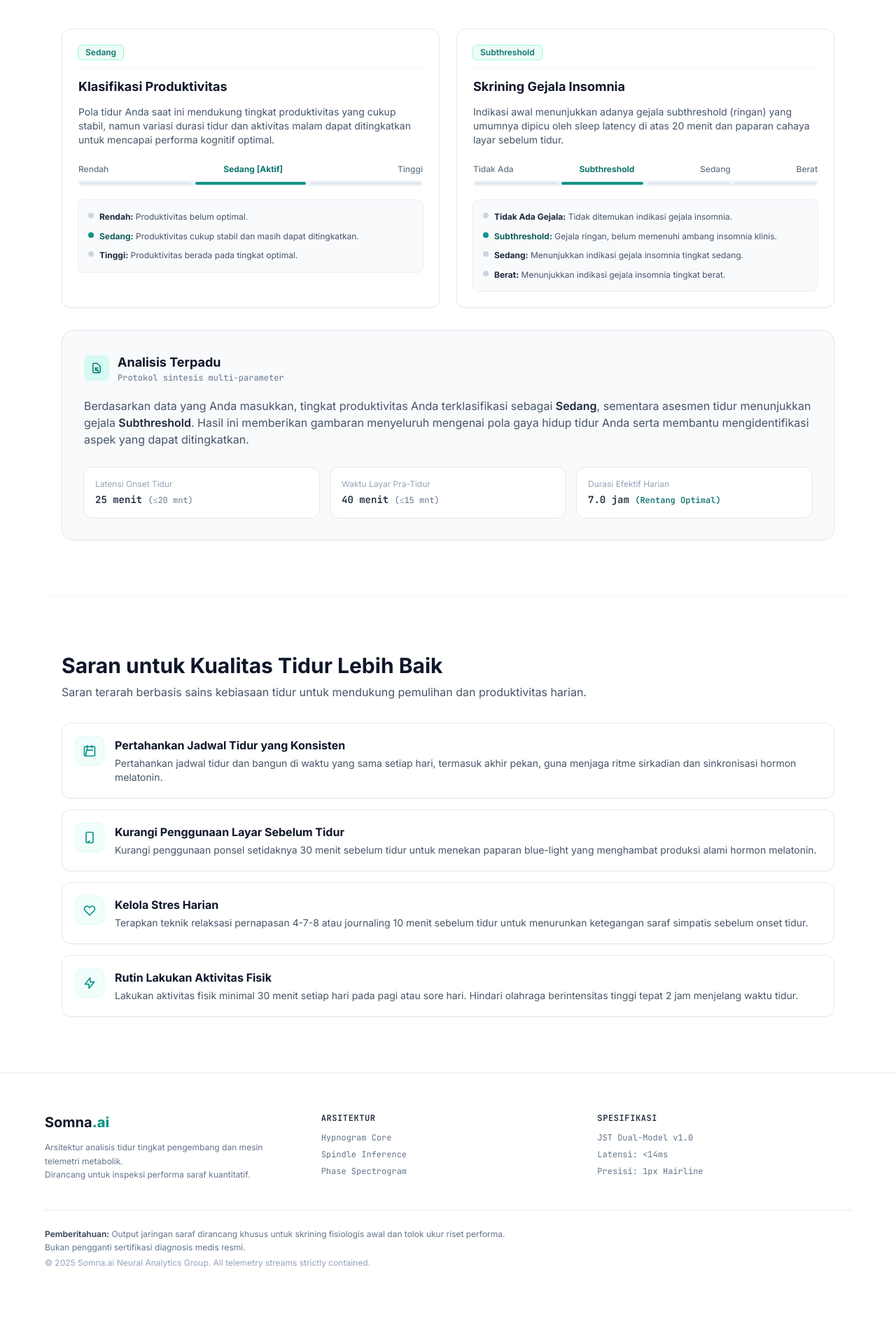
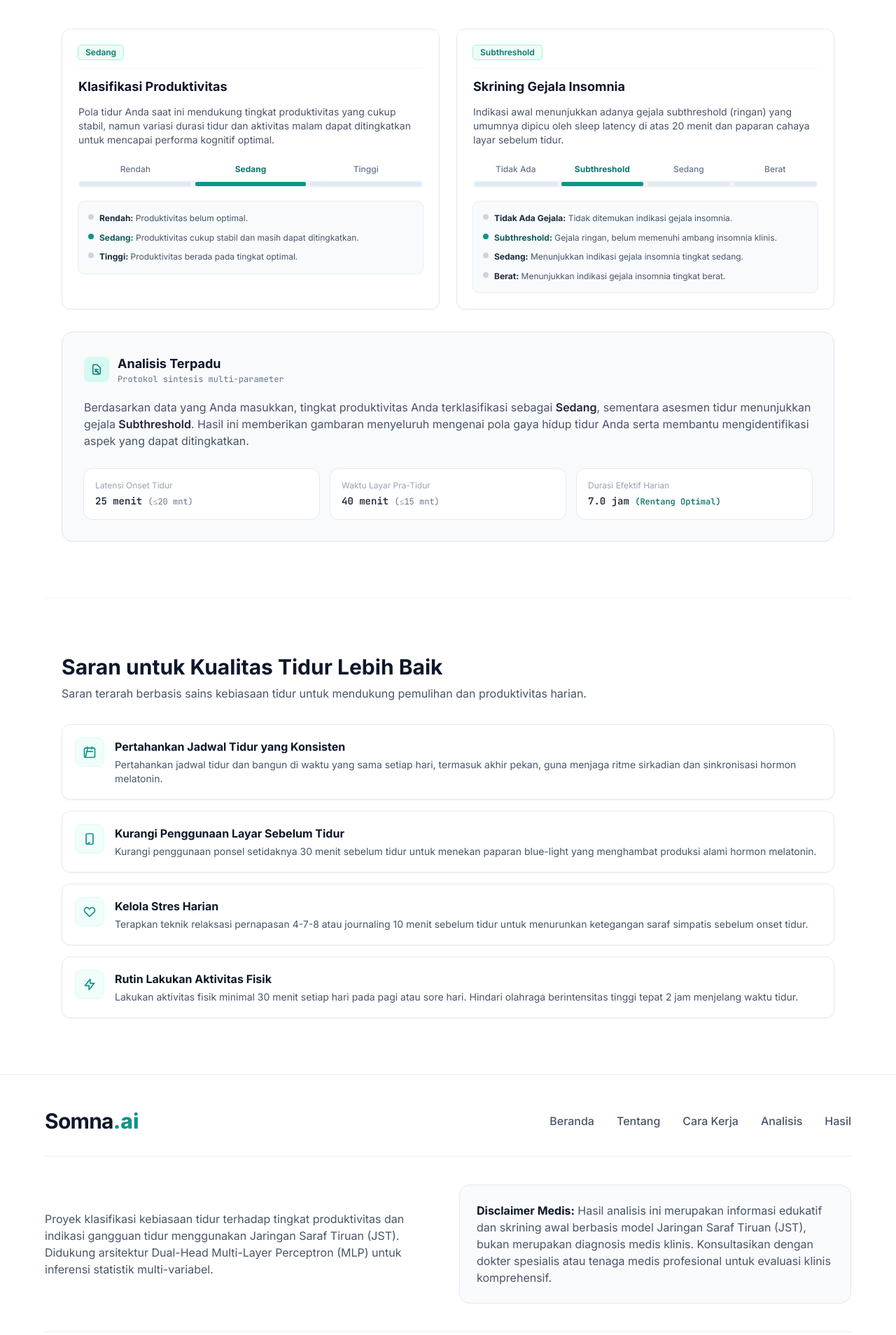
Before and after one commit to inirifyy/Somna.ai, a Flask app: page / in a window 1280 px wide. Shown: the part 2905-4813 px from the top of the page at 70% size. Before the commit the page ends 4717 px from the top, so only its background shows below. Run offline with Flask 3, Linux system fonts and the light colour scheme; some libraries are stand-ins or nearby versions.

Commit message:
update navbar

```diff
--- a/templates/components/footer.html
+++ b/templates/components/footer.html
@@ -1,51 +1,45 @@
 <!-- FOOTER -->
-<footer id="footer" class="w-full bg-white border-t border-slate-200/80 pt-14 pb-10 px-6">
+<footer id="footer" class="w-full bg-white border-t border-slate-200/80 pt-12 pb-10 px-6 sm:px-8">
   <div class="w-full max-w-6xl mx-auto flex flex-col gap-10">
-    <!-- TOP ROW: BRAND & SPECS -->
-    <div class="w-full grid grid-cols-1 md:grid-cols-3 gap-8">
-      <!-- BRAND & DESCRIPTION -->
-      <div class="flex flex-col gap-3">
-        <div class="flex items-center gap-2">
-          <div class="flex items-center">
-            <span class="text-slate-900 text-xl font-bold font-['Inter'] leading-7">Somna</span>
-            <span class="text-teal-600 text-xl font-extrabold font-['Inter'] leading-7">.ai</span>
-          </div>
-        </div>
-        <p class="text-slate-500 text-xs font-normal font-['Inter'] leading-relaxed max-w-sm">
-          Arsitektur analisis tidur tingkat pengembang dan mesin telemetri metabolik.<br/>Dirancang untuk inspeksi performa saraf kuantitatif.
+    <!-- BARIS 1: BRAND LOGO & NAV LINKS -->
+    <div class="w-full flex flex-col md:flex-row justify-between items-start md:items-center gap-6 pb-8 border-b border-slate-200/70">
+      <!-- Kiri: Brand Somna.ai -->
+      <a href="#hero" class="flex items-center group">
+        <span class="text-slate-900 text-2xl sm:text-3xl font-bold font-['Inter'] tracking-tight group-hover:text-teal-700 transition-colors">Somna</span>
+        <span class="text-teal-600 text-2xl sm:text-3xl font-extrabold font-['Inter']">.ai</span>
+      </a>
+
+      <!-- Kanan: Navigation Links (Bahasa Indonesia) -->
+      <div class="flex flex-wrap items-center gap-6 sm:gap-8 text-sm sm:text-base font-medium font-['Inter'] text-slate-600">
+        <a href="#hero" class="hover:text-teal-700 transition-colors">Beranda</a>
+        <a href="#fitur" class="hover:text-teal-700 transition-colors">Tentang</a>
+        <a href="#caraKerja" class="hover:text-teal-700 transition-colors">Cara Kerja</a>
+        <a href="#formAnalisis" class="hover:text-teal-700 transition-colors">Analisis</a>
+        <a href="#hasilInferensi" class="hover:text-teal-700 transition-colors">Hasil</a>
+      </div>
+    </div>
+
+    <!-- BARIS 2: PROYEK DESKRIPSI & KARTU DISCLAIMER MEDIS -->
+    <div class="w-full grid grid-cols-1 lg:grid-cols-2 gap-8 items-center">
+      <!-- Kolom Kiri: Deskripsi Proyek -->
+      <div>
+        <p class="text-slate-600 text-sm sm:text-base font-normal font-['Inter'] leading-relaxed max-w-xl">
+          Proyek klasifikasi kebiasaan tidur terhadap tingkat produktivitas dan indikasi gangguan tidur menggunakan Jaringan Saraf Tiruan (JST). Didukung arsitektur Dual-Head Multi-Layer Perceptron (MLP) untuk inferensi statistik multi-variabel.
         </p>
       </div>
 
-      <!-- ARSITEKTUR -->
-      <div class="flex flex-col gap-3">
-        <h4 class="text-slate-800 text-xs font-semibold font-['JetBrains_Mono'] uppercase tracking-wider">ARSITEKTUR</h4>
-        <div class="flex flex-col gap-2 text-slate-500 text-xs font-normal font-['JetBrains_Mono']">
-          <div>Hypnogram Core</div>
-          <div>Spindle Inference</div>
-          <div>Phase Spectrogram</div>
-        </div>
-      </div>
-
-      <!-- SPESIFIKASI -->
-      <div class="flex flex-col gap-3">
-        <h4 class="text-slate-800 text-xs font-semibold font-['JetBrains_Mono'] uppercase tracking-wider">SPESIFIKASI</h4>
-        <div class="flex flex-col gap-2 text-slate-500 text-xs font-normal font-['JetBrains_Mono']">
-          <div>JST Dual-Model v1.0</div>
-          <div>Latensi: &lt;14ms</div>
-          <div>Presisi: 1px Hairline</div>
-        </div>
+      <!-- Kolom Kanan: Kartu Kotak Disclaimer Medis -->
+      <div class="p-6 bg-slate-50/70 rounded-2xl border border-slate-200/90 shadow-2xs">
+        <p class="text-slate-600 text-sm sm:text-base font-normal font-['Inter'] leading-relaxed">
+          <strong class="text-slate-900 font-bold">Disclaimer Medis:</strong> Hasil analisis ini merupakan informasi edukatif dan skrining awal berbasis model Jaringan Saraf Tiruan (JST), bukan merupakan diagnosis medis klinis. Konsultasikan dengan dokter spesialis atau tenaga medis profesional untuk evaluasi klinis komprehensif.
+        </p>
       </div>
     </div>
 
-    <!-- BOTTOM ROW: DISCLAIMER & STATUS -->
-    <div class="w-full pt-6 border-t border-slate-200 flex flex-col sm:flex-row justify-between items-start sm:items-center gap-4">
-      <div class="flex flex-col gap-1 max-w-2xl">
-        <p class="text-slate-500 text-xs font-normal font-['Inter'] leading-relaxed">
-          <strong class="text-slate-700 font-semibold">Pemberitahuan:</strong> Output jaringan saraf dirancang khusus untuk skrining fisiologis awal dan tolok ukur riset performa. Bukan pengganti sertifikasi diagnosis medis resmi.
-        </p>
-        <p class="text-slate-400 text-xs font-normal font-['Inter']">
-          &copy; 2025 Somna.ai Neural Analytics Group. All telemetry streams strictly contained.
-        </p>
+    <!-- BARIS 3: COPYRIGHT -->
+    <div class="w-full pt-8 border-t border-slate-200/70 flex flex-col sm:flex-row justify-between items-start sm:items-center gap-2 text-xs sm:text-sm font-['JetBrains_Mono'] text-slate-500">
+      <div>
+        &copy; 2025 Somna.ai Sleep Research Lab. All rights reserved.
       </div>
     </div>
   </div>
--- a/templates/components/results.html
+++ b/templates/components/results.html
@@ -21,12 +21,12 @@
 
         <!-- PROGRESS METER -->
         <div class="w-full pt-3 flex flex-col gap-2">
-          <div class="w-full flex justify-between items-center text-xs font-medium font-['Inter']">
-            <span id="labelProdRendah" class="text-slate-500">Rendah</span>
-            <span id="labelProdSedang" class="text-teal-700 font-bold">Sedang [Aktif]</span>
-            <span id="labelProdTinggi" class="text-slate-500">Tinggi</span>
+          <div class="w-full flex gap-1.5 px-0.5 items-center text-xs font-medium font-['Inter']">
+            <span id="labelProdRendah" class="flex-1 text-center text-slate-500">Rendah</span>
+            <span id="labelProdSedang" class="flex-1 text-center text-teal-700 font-bold">Sedang</span>
+            <span id="labelProdTinggi" class="flex-1 text-center text-slate-500">Tinggi</span>
           </div>
-          <div class="w-full h-2 p-0.5 bg-slate-100 rounded-full flex gap-1.5 overflow-hidden">
+          <div class="w-full h-2.5 p-0.5 bg-slate-100 rounded-full flex gap-1.5 overflow-hidden">
             <div id="barProdRendah" class="flex-1 bg-slate-200 rounded-sm transition-colors duration-300"></div>
             <div id="barProdSedang" class="flex-1 bg-teal-600 rounded-sm transition-colors duration-300"></div>
             <div id="barProdTinggi" class="flex-1 bg-slate-200 rounded-sm transition-colors duration-300"></div>
@@ -65,13 +65,13 @@
 
         <!-- PROGRESS METER -->
         <div class="w-full pt-3 flex flex-col gap-2">
-          <div class="w-full flex justify-between items-center text-[11px] sm:text-xs font-medium font-['Inter']">
-            <span id="labelInsomNone" class="text-slate-500">Tidak Ada</span>
-            <span id="labelInsomSub" class="text-teal-700 font-bold">Subthreshold</span>
-            <span id="labelInsomSedang" class="text-slate-500">Sedang</span>
-            <span id="labelInsomBerat" class="text-slate-500">Berat</span>
+          <div class="w-full flex gap-1.5 px-0.5 items-center text-[11px] sm:text-xs font-medium font-['Inter']">
+            <span id="labelInsomNone" class="flex-1 text-center text-slate-500">Tidak Ada</span>
+            <span id="labelInsomSub" class="flex-1 text-center text-teal-700 font-bold">Subthreshold</span>
+            <span id="labelInsomSedang" class="flex-1 text-center text-slate-500">Sedang</span>
+            <span id="labelInsomBerat" class="flex-1 text-center text-slate-500">Berat</span>
           </div>
-          <div class="w-full h-2 p-0.5 bg-slate-100 rounded-full flex gap-1.5 overflow-hidden">
+          <div class="w-full h-2.5 p-0.5 bg-slate-100 rounded-full flex gap-1.5 overflow-hidden">
             <div id="barInsomNone" class="flex-1 bg-slate-200 rounded-sm transition-colors duration-300"></div>
             <div id="barInsomSub" class="flex-1 bg-teal-600 rounded-sm transition-colors duration-300"></div>
             <div id="barInsomSedang" class="flex-1 bg-slate-200 rounded-sm transition-colors duration-300"></div>
```
